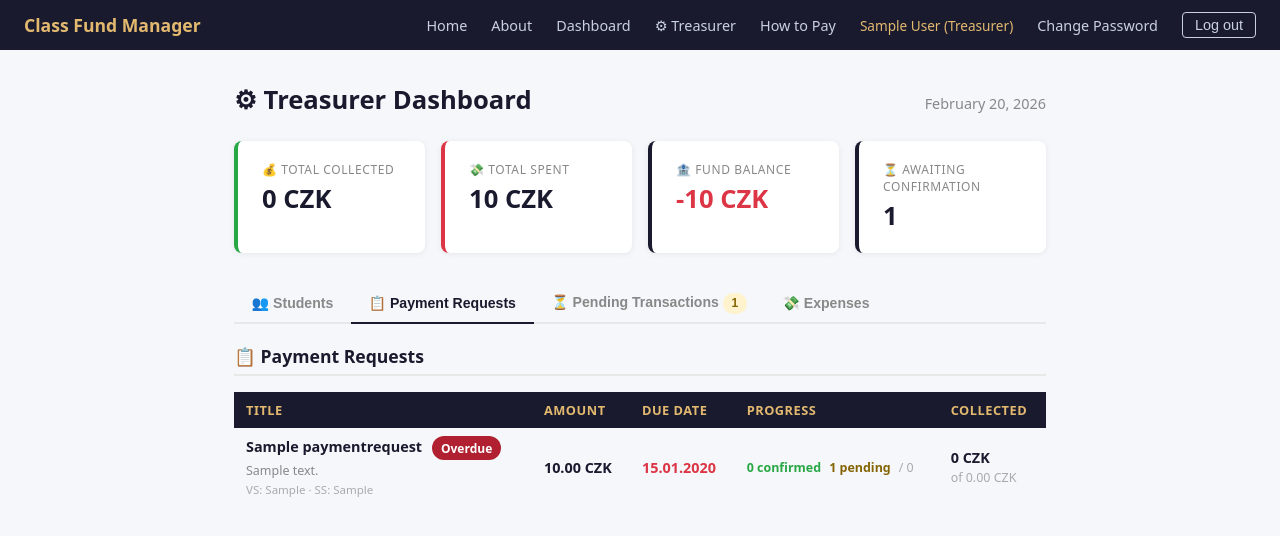
After one commit to gyarab/2025_wt_prj_dembinny, a Django app: page /treasurer/ in a window 1280 px wide, after a click on "📋 Payment Requests". The commit adds this page. Shown: the top 536 px of the page. Run offline with Django 5.2, Linux system fonts and the light colour scheme; a user stored in the database is signed in; tables that the repository leaves empty hold one stand-in row (values such as "Sample post").

Commit message:
v0.0.7 - Day 7 - Tresurer dashboard

```diff
--- a/prj/app/static/css/main.css
+++ b/prj/app/static/css/main.css
@@ -804,3 +804,148 @@ main {
     max-width: 400px;
     margin: 0 auto;
 }
+
+/* ═══════════════════════════════════════════════════════════
+   Treasurer Dashboard
+   ═══════════════════════════════════════════════════════════ */
+
+/* Top fund summary bar */
+.fund-summary {
+    display: grid;
+    grid-template-columns: repeat(auto-fit, minmax(180px, 1fr));
+    gap: 1rem;
+    margin-bottom: 2rem;
+}
+
+.fund-card {
+    background: #fff;
+    border-radius: 8px;
+    padding: 1.25rem 1.5rem;
+    box-shadow: 0 1px 6px rgba(0,0,0,.07);
+    border-left: 4px solid #1a1a2e;
+}
+
+.fund-card.income  { border-color: #28a745; }
+.fund-card.expense { border-color: #dc3545; }
+.fund-card.balance { border-color: #1a1a2e; }
+
+.fund-card .fc-label {
+    font-size: .75rem;
+    text-transform: uppercase;
+    letter-spacing: .05em;
+    color: #888;
+}
+
+.fund-card .fc-value {
+    font-size: 1.6rem;
+    font-weight: 800;
+    margin-top: .2rem;
+    color: #1a1a2e;
+}
+
+.fund-card.balance .fc-value { color: #1a1a2e; }
+.fund-card.balance .fc-value.negative { color: #dc3545; }
+
+/* Progress bar */
+.progress-wrap {
+    background: #eee;
+    border-radius: 99px;
+    height: 7px;
+    width: 100%;
+    overflow: hidden;
+    margin-top: .4rem;
+}
+
+.progress-bar {
+    height: 100%;
+    border-radius: 99px;
+    background: #28a745;
+    transition: width .4s;
+}
+
+.progress-bar.partial { background: #ffc107; }
+.progress-bar.low     { background: #dc3545; }
+
+/* Requests overview table — extra columns */
+.req-progress {
+    display: flex;
+    flex-direction: column;
+    gap: .3rem;
+    min-width: 130px;
+}
+
+.req-progress .counts {
+    font-size: .78rem;
+    color: #666;
+    display: flex;
+    gap: .5rem;
+    flex-wrap: wrap;
+}
+
+.req-progress .counts .cnt-ok      { color: #28a745; font-weight: 700; }
+.req-progress .counts .cnt-pending { color: #856404; font-weight: 700; }
+.req-progress .counts .cnt-missing { color: #dc3545; font-weight: 700; }
+
+/* Student rows */
+.student-status-ok      { color: #28a745; font-weight: 700; }
+.student-status-partial { color: #856404; font-weight: 700; }
+.student-status-bad     { color: #dc3545; font-weight: 700; }
+
+/* Pending transactions queue */
+.tx-queue {
+    display: flex;
+    flex-direction: column;
+    gap: .6rem;
+}
+
+.tx-card {
+    background: #fff;
+    border-radius: 8px;
+    box-shadow: 0 1px 5px rgba(0,0,0,.07);
+    padding: .85rem 1.25rem;
+    display: grid;
+    grid-template-columns: 1fr auto;
+    gap: .2rem 1rem;
+    border-left: 4px solid #ffc107;
+    align-items: center;
+}
+
+.tx-card .tx-title  { font-weight: 700; font-size: .95rem; }
+.tx-card .tx-meta   { font-size: .8rem; color: #666; }
+.tx-card .tx-amount {
+    font-size: 1.2rem;
+    font-weight: 800;
+    color: #1a1a2e;
+    grid-row: 1 / 3;
+    text-align: right;
+    white-space: nowrap;
+}
+
+/* Tabs */
+.tabs {
+    display: flex;
+    gap: 0;
+    border-bottom: 2px solid #e8e8e8;
+    margin-bottom: 1.25rem;
+}
+
+.tab-btn {
+    background: none;
+    border: none;
+    padding: .5rem 1.1rem;
+    font-size: .88rem;
+    font-weight: 600;
+    color: #888;
+    cursor: pointer;
+    border-bottom: 2px solid transparent;
+    margin-bottom: -2px;
+    transition: color .15s, border-color .15s;
+}
+
+.tab-btn.active {
+    color: #1a1a2e;
+    border-color: #1a1a2e;
+}
+
+.tab-panel { display: none; }
+.tab-panel.active { display: block; }
--- a/prj/app/templates/base.html
+++ b/prj/app/templates/base.html
@@ -17,9 +17,13 @@
         <a href="{% url 'about' %}">About</a>
         {% if user.is_authenticated %}
         <a href="{% url 'dashboard' %}">Dashboard</a>
+        {% if user.is_treasurer %}
+        <a href="{% url 'treasurer_dashboard' %}">⚙ Treasurer</a>
+        {% endif %}
         <a href="{% url 'payment_info' %}">How to Pay</a>
-        <span class="username">{{ user.get_full_name|default:user.username }}{% if user.is_treasurer %} (Treasurer){%
-            endif %}</span>
+        <span class="username">
+            {{ user.get_full_name|default:user.username }}{% if user.is_treasurer %} (Treasurer){% endif %}
+        </span>
         <a href="{% url 'password_change' %}">Change Password</a>
         <form method="post" action="{% url 'logout' %}" style="display:inline;">
             {% csrf_token %}
--- /dev/null
+++ b/prj/app/templates/treasurer_dashboard.html
@@ -0,0 +1,269 @@
+{% extends 'base.html' %}
+{% block title %}Treasurer Dashboard — Class Fund Manager{% endblock %}
+
+{% block content %}
+
+<!-- Page header -->
+<div class="page-header">
+    <h1>⚙ Treasurer Dashboard</h1>
+    <span style="font-size:.9rem;color:#888;">{{ today|date:"F j, Y" }}</span>
+</div>
+
+<!-- ── Fund summary cards ─────────────────────────────────────────────────── -->
+<div class="fund-summary">
+    <div class="fund-card income">
+        <div class="fc-label">💰 Total Collected</div>
+        <div class="fc-value">{{ total_collected }} CZK</div>
+    </div>
+    <div class="fund-card expense">
+        <div class="fc-label">💸 Total Spent</div>
+        <div class="fc-value">{{ total_spent }} CZK</div>
+    </div>
+    <div class="fund-card balance">
+        <div class="fc-label">🏦 Fund Balance</div>
+        <div class="fc-value {% if balance < 0 %}negative{% endif %}">{{ balance }} CZK</div>
+    </div>
+    <div class="fund-card">
+        <div class="fc-label">⏳ Awaiting Confirmation</div>
+        <div class="fc-value">{{ pending_transactions.count }}</div>
+    </div>
+</div>
+
+<!-- ── Tabs ───────────────────────────────────────────────────────────────── -->
+<div class="tabs">
+    <button class="tab-btn active" onclick="switchTab(event,'tab-students')">👥 Students</button>
+    <button class="tab-btn"        onclick="switchTab(event,'tab-requests')">📋 Payment Requests</button>
+    <button class="tab-btn"        onclick="switchTab(event,'tab-pending')">
+        ⏳ Pending Transactions{% if pending_transactions %} <span class="badge badge-warning">{{ pending_transactions.count }}</span>{% endif %}
+    </button>
+    <button class="tab-btn"        onclick="switchTab(event,'tab-expenses')">💸 Expenses</button>
+</div>
+
+<!-- ── TAB: Students ─────────────────────────────────────────────────────── -->
+<div id="tab-students" class="tab-panel active">
+    <div class="section">
+        <h2>👥 All Students</h2>
+        {% if student_rows %}
+        <table class="data-table">
+            <thead>
+                <tr>
+                    <th>Student</th>
+                    <th>✅ Paid</th>
+                    <th>⏳ Pending</th>
+                    <th>❌ Missing</th>
+                    <th>Amount Paid</th>
+                    <th>Still Owes</th>
+                    <th>Status</th>
+                </tr>
+            </thead>
+            <tbody>
+                {% for row in student_rows %}
+                <tr>
+                    <td>
+                        <strong>{{ row.student.get_full_name|default:row.student.username }}</strong>
+                        {% if row.student.email %}
+                        <br><span style="font-size:.78rem;color:#888;">{{ row.student.email }}</span>
+                        {% endif %}
+                    </td>
+                    <td class="student-status-ok">{{ row.paid_count }}</td>
+                    <td>
+                        {% if row.pending_count %}
+                        <span class="student-status-partial">{{ row.pending_count }}</span>
+                        {% else %}—{% endif %}
+                    </td>
+                    <td>
+                        {% if row.missing_count %}
+                        <span class="student-status-bad">{{ row.missing_count }}</span>
+                        {% else %}<span class="student-status-ok">0</span>{% endif %}
+                    </td>
+                    <td><strong>{{ row.paid_total }} CZK</strong></td>
+                    <td>
+                        {% if row.owed_total %}
+                        <span class="student-status-bad">{{ row.owed_total }} CZK</span>
+                        {% else %}<span class="student-status-ok">0 CZK</span>{% endif %}
+                    </td>
+                    <td>
+                        {% if row.missing_count == 0 and row.pending_count == 0 %}
+                            <span class="badge badge-success">All paid ✓</span>
+                        {% elif row.missing_count == 0 %}
+                            <span class="badge badge-warning">Confirming</span>
+                        {% else %}
+                            <span class="badge badge-danger">Owes money</span>
+                        {% endif %}
+                    </td>
+                </tr>
+                {% endfor %}
+            </tbody>
+        </table>
+        {% else %}
+        <p class="empty">No student accounts found.</p>
+        {% endif %}
+    </div>
+</div>
+
+<!-- ── TAB: Payment Requests ─────────────────────────────────────────────── -->
+<div id="tab-requests" class="tab-panel">
+    <div class="section">
+        <h2>📋 Payment Requests</h2>
+        {% if all_requests %}
+        <table class="data-table">
+            <thead>
+                <tr>
+                    <th>Title</th>
+                    <th>Amount</th>
+                    <th>Due Date</th>
+                    <th>Progress</th>
+                    <th>Collected</th>
+                </tr>
+            </thead>
+            <tbody>
+                {% for pr in all_requests %}
+                <tr>
+                    <td>
+                        <strong>{{ pr.title }}</strong>
+                        {% if pr.is_overdue %}<span class="badge badge-overdue" style="margin-left:.4rem;">Overdue</span>{% endif %}
+                        {% if pr.description %}
+                        <br><span style="font-size:.78rem;color:#888;">{{ pr.description|truncatechars:70 }}</span>
+                        {% endif %}
+                        {% if pr.variable_symbol or pr.specific_symbol %}
+                        <br><span style="font-size:.72rem;color:#aaa;">
+                            {% if pr.variable_symbol %}VS: {{ pr.variable_symbol }}{% endif %}
+                            {% if pr.specific_symbol %} · SS: {{ pr.specific_symbol }}{% endif %}
+                        </span>
+                        {% endif %}
+                    </td>
+                    <td><strong>{{ pr.amount }} CZK</strong></td>
+                    <td>
+                        {% if pr.due_date %}
+                            {% if pr.is_overdue %}
+                            <span class="overdue">{{ pr.due_date|date:"d.m.Y" }}</span>
+                            {% else %}
+                            {{ pr.due_date|date:"d.m.Y" }}
+                            {% endif %}
+                        {% else %}
+                        <span style="color:#aaa;">—</span>
+                        {% endif %}
+                    </td>
+                    <td>
+                        <div class="req-progress">
+                            <div class="counts">
+                                <span class="cnt-ok">{{ pr.confirmed_count }} confirmed</span>
+                                {% if pr.pending_count %}<span class="cnt-pending">{{ pr.pending_count }} pending</span>{% endif %}
+                                {% if pr.missing_count %}<span class="cnt-missing">{{ pr.missing_count }} missing</span>{% endif %}
+                                <span style="color:#aaa;">/ {{ pr.expected_count }}</span>
+                            </div>
+                            {% if pr.expected_count > 0 %}
+                            {% widthratio pr.confirmed_count pr.expected_count 100 as pct %}
+                            <div class="progress-wrap">
+                                <div class="progress-bar {% if pct < 40 %}low{% elif pct < 80 %}partial{% endif %}"
+                                     style="width:{{ pct }}%"></div>
+                            </div>
+                            {% endif %}
+                        </div>
+                    </td>
+                    <td>
+                        <strong>{{ pr.collected }} CZK</strong><br>
+                        <span style="font-size:.78rem;color:#aaa;">of {{ pr.expected_total }} CZK</span>
+                    </td>
+                </tr>
+                {% endfor %}
+            </tbody>
+        </table>
+        {% else %}
+        <p class="empty">No payment requests yet. Add one via the <a href="/admin/app/paymentrequest/add/">admin panel</a>.</p>
+        {% endif %}
+    </div>
+</div>
+
+<!-- ── TAB: Pending Transactions ─────────────────────────────────────────── -->
+<div id="tab-pending" class="tab-panel">
+    <div class="section">
+        <h2>⏳ Transactions Awaiting Confirmation</h2>
+        {% if pending_transactions %}
+        <p style="font-size:.88rem;color:#666;margin-bottom:1rem;">
+            These students have submitted payment — confirm or reject them in the
+            <a href="/admin/app/transaction/?status__exact=pending">admin panel</a>.
+        </p>
+        <div class="tx-queue">
+            {% for tx in pending_transactions %}
+            <div class="tx-card">
+                <div class="tx-title">{{ tx.student.get_full_name|default:tx.student.username }}</div>
+                <div class="tx-meta">
+                    {{ tx.payment_request.title }}
+                    · submitted {{ tx.created_at|date:"d.m.Y" }}
+                    {% if tx.note %} · <em>{{ tx.note|truncatechars:60 }}</em>{% endif %}
+                </div>
+                <div class="tx-amount">{{ tx.amount }}<br><small style="font-size:.6em;font-weight:400;color:#888;">CZK</small></div>
+            </div>
+            {% endfor %}
+        </div>
+        <p style="margin-top:1rem;font-size:.85rem;">
+            <a href="/admin/app/transaction/?status__exact=pending" style="color:#1a1a2e;font-weight:600;">
+                Open in admin panel →
+            </a>
+        </p>
+        {% else %}
+        <p class="empty">✅ No transactions waiting for review.</p>
+        {% endif %}
+    </div>
+</div>
+
+<!-- ── TAB: Expenses ─────────────────────────────────────────────────────── -->
+<div id="tab-expenses" class="tab-panel">
+    <div class="section">
+        <h2>💸 Recent Fund Expenses</h2>
+        {% if recent_expenses %}
+        <table class="data-table">
+            <thead>
+                <tr>
+                    <th>Title</th>
+                    <th>Amount</th>
+                    <th>Category</th>
+                    <th>Date</th>
+                    <th>Recorded by</th>
+                    <th>Published</th>
+                </tr>
+            </thead>
+            <tbody>
+                {% for exp in recent_expenses %}
+                <tr>
+                    <td>
+                        <strong>{{ exp.title }}</strong>
+                        {% if exp.description %}
+                        <br><span style="font-size:.78rem;color:#888;">{{ exp.description|truncatechars:60 }}</span>
+                        {% endif %}
+                    </td>
+                    <td><strong>{{ exp.amount }} CZK</strong></td>
+                    <td><span class="badge badge-secondary">{{ exp.get_category_display }}</span></td>
+                    <td>{{ exp.spent_at|date:"d.m.Y" }}</td>
+                    <td style="font-size:.85rem;">{{ exp.recorded_by.get_full_name|default:exp.recorded_by.username|default:"—" }}</td>
+                    <td>
+                        {% if exp.is_published %}
+                        <span class="badge badge-success">Yes</span>
+                        {% else %}
+                        <span class="badge badge-secondary">No</span>
+                        {% endif %}
+                    </td>
+                </tr>
+                {% endfor %}
+            </tbody>
+        </table>
+        <p style="margin-top:.75rem;font-size:.85rem;">
+            <a href="/admin/app/expense/" style="color:#1a1a2e;font-weight:600;">Manage all expenses →</a>
+        </p>
+        {% else %}
+        <p class="empty">No expenses recorded yet.</p>
+        {% endif %}
+    </div>
+</div>
+
+<script>
+function switchTab(e, id) {
+    document.querySelectorAll('.tab-btn').forEach(b => b.classList.remove('active'));
+    document.querySelectorAll('.tab-panel').forEach(p => p.classList.remove('active'));
+    e.currentTarget.classList.add('active');
+    document.getElementById(id).classList.add('active');
+}
+</script>
+
+{% endblock %}
--- a/prj/app/views.py
+++ b/prj/app/views.py
@@ -6,7 +6,7 @@ from django.db.models import Q, Sum
 from django.shortcuts import redirect, render
 from django.utils import timezone
 
-from .models import BankAccount, Expense, PaymentRequest, Transaction
+from .models import BankAccount, Expense, PaymentRequest, Transaction, User
 
 
 # ── Helpers ───────────────────────────────────────────────────────────────────
@@ -319,3 +319,134 @@ def password_change_view(req):
 def password_change_done_view(req):
     """Simple confirmation page shown after a successful password change."""
     return render(req, 'password_change_done.html')
+
+
+# ── Treasurer Dashboard ───────────────────────────────────────────────────────
+
+def _treasurer_required(view_fn):
+    """Decorator: redirect non-treasurers to their own dashboard."""
+    from functools import wraps
+    @wraps(view_fn)
+    def wrapper(req, *args, **kwargs):
+        if not req.user.is_authenticated:
+            return redirect('login')
+        if not req.user.is_treasurer:
+            messages.error(req, 'Access denied – treasurer only.')
+            return redirect('dashboard')
+        return view_fn(req, *args, **kwargs)
+    return wrapper
+
+
+@_treasurer_required
+def treasurer_dashboard_view(req):
+    """
+    Treasurer-only overview:
+    - Fund totals (collected, spent, balance)
+    - All active payment requests with per-request progress
+    - All students with per-student paid/missing/pending summary
+    - Recent unconfirmed transactions waiting for review
+    """
+    today = timezone.now().date()
+
+    # ── Payment requests ──────────────────────────────────────────────────────
+    all_requests = PaymentRequest.objects.prefetch_related(
+        'transactions', 'assigned_to'
+    ).order_by('-created_at')
+
+    # Annotate each request with progress stats
+    students = User.objects.filter(is_active=True, is_treasurer=False).order_by('last_name', 'first_name', 'username')
+    student_count = students.count()
+
+    for pr in all_requests:
+        pr.confirmed_count = pr.transactions.filter(status=Transaction.Status.CONFIRMED).count()
+        pr.pending_count   = pr.transactions.filter(status=Transaction.Status.PENDING).count()
+        pr.expected_count  = student_count if pr.assign_to_all else pr.assigned_to.count()
+        pr.missing_count   = max(0, pr.expected_count - pr.confirmed_count - pr.pending_count)
+        pr.collected       = pr.transactions.filter(
+            status=Transaction.Status.CONFIRMED
+        ).aggregate(s=Sum('amount'))['s'] or 0
+        pr.expected_total  = pr.amount * pr.expected_count
+        pr.is_overdue      = bool(pr.due_date and pr.due_date < today)
+
+    # ── Per-student summary ───────────────────────────────────────────────────
+    confirmed_txs = Transaction.objects.filter(
+        status=Transaction.Status.CONFIRMED
+    ).select_related('student', 'payment_request')
+
+    pending_txs = Transaction.objects.filter(
+        status=Transaction.Status.PENDING
+    ).select_related('student', 'payment_request')
+
+    # Build lookup: student_id → set of confirmed/pending request ids
+    confirmed_map: dict[int, set] = {}
+    pending_map:   dict[int, set] = {}
+    paid_amount_map: dict[int, int] = {}
+
+    for tx in confirmed_txs:
+        confirmed_map.setdefault(tx.student_id, set()).add(tx.payment_request_id)
+        paid_amount_map[tx.student_id] = paid_amount_map.get(tx.student_id, 0) + int(tx.amount)
+
+    for tx in pending_txs:
+        pending_map.setdefault(tx.student_id, set()).add(tx.payment_request_id)
+
+    # All request ids
+    all_request_ids = set(pr.id for pr in all_requests)
+
+    student_rows = []
+    for student in students:
+        s_confirmed = confirmed_map.get(student.id, set())
+        s_pending   = pending_map.get(student.id, set())
+
+        # Requests assigned to this student
+        assigned_ids = set(
+            PaymentRequest.objects.filter(
+                Q(assign_to_all=True) | Q(assigned_to=student)
+            ).values_list('id', flat=True)
+        )
+
+        missing_ids  = assigned_ids - s_confirmed - s_pending
+        paid_total   = paid_amount_map.get(student.id, 0)
+
+        owed_total = (
+            PaymentRequest.objects.filter(id__in=missing_ids | s_pending)
+            .aggregate(s=Sum('amount'))['s'] or 0
+        )
+
+        student_rows.append({
+            'student':       student,
+            'paid_count':    len(s_confirmed),
+            'pending_count': len(s_pending),
+            'missing_count': len(missing_ids),
+            'paid_total':    paid_total,
+            'owed_total':    owed_total,
+        })
+
+    # ── Fund totals ───────────────────────────────────────────────────────────
+    total_collected = Transaction.objects.filter(
+        status=Transaction.Status.CONFIRMED
+    ).aggregate(s=Sum('amount'))['s'] or 0
+
+    total_spent = Expense.objects.aggregate(s=Sum('amount'))['s'] or 0
+    balance     = total_collected - total_spent
+
+    # ── Pending transactions (awaiting treasurer action) ──────────────────────
+    pending_transactions = (
+        Transaction.objects
+        .filter(status=Transaction.Status.PENDING)
+        .select_related('student', 'payment_request')
+        .order_by('created_at')
+    )
+
+    # ── Recent expenses ───────────────────────────────────────────────────────
+    recent_expenses = Expense.objects.order_by('-spent_at')[:8]
+
+    return render(req, 'treasurer_dashboard.html', {
+        'all_requests':         all_requests,
+        'student_rows':         student_rows,
+        'pending_transactions': pending_transactions,
+        'recent_expenses':      recent_expenses,
+        'total_collected':      total_collected,
+        'total_spent':          total_spent,
+        'balance':              balance,
+        'today':                today,
+    })
--- a/prj/prj/urls.py
+++ b/prj/prj/urls.py
@@ -27,6 +27,8 @@ urlpatterns = [
     path('dashboard/', views.dashboard_view, name='dashboard'),
     path('payments/pending/', views.pending_payments_view, name='pending_payments'),
     path('payments/info/', views.payment_info_view, name='payment_info'),
+    # Treasurer dashboard
+    path('treasurer/', views.treasurer_dashboard_view, name='treasurer_dashboard'),
     # Authentication
     path('login/', views.login_view, name='login'),
     path('logout/', views.logout_view, name='logout'),
```
